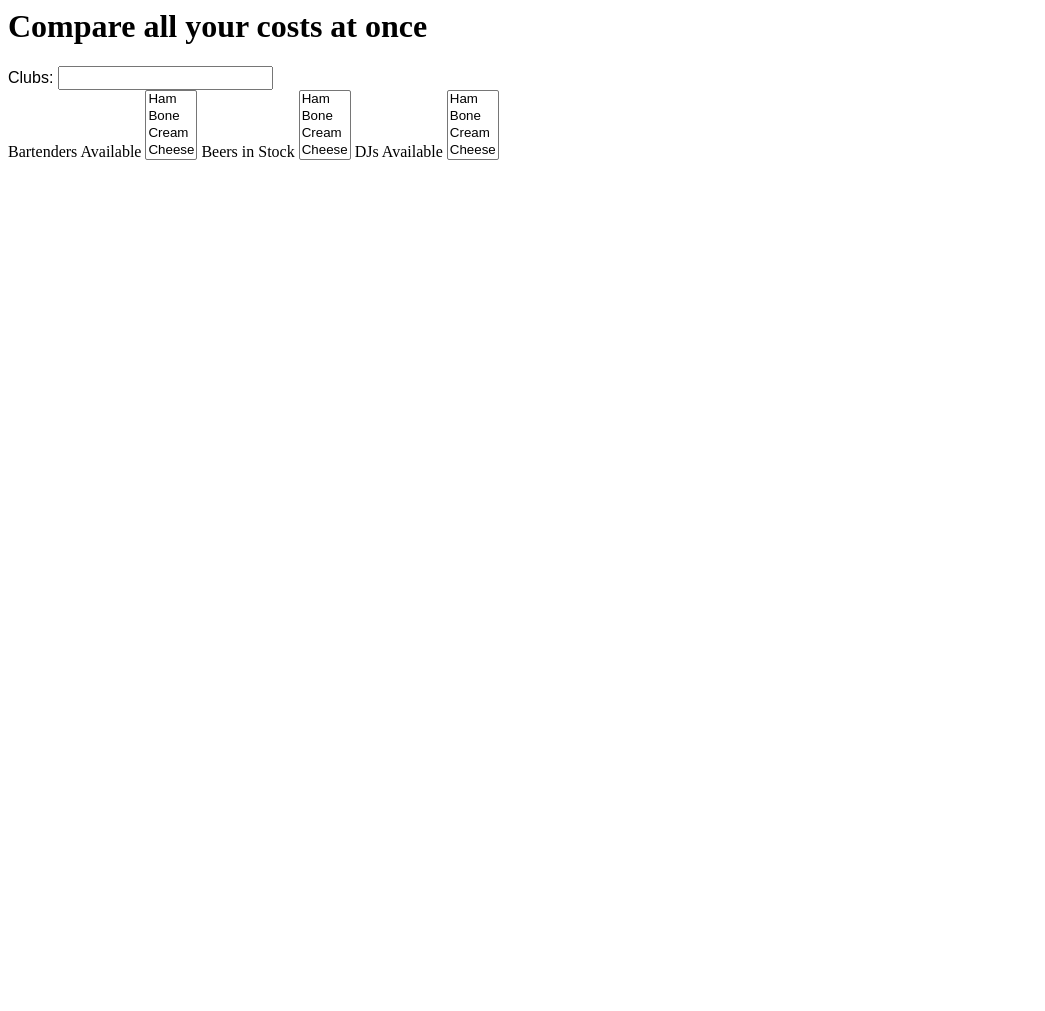
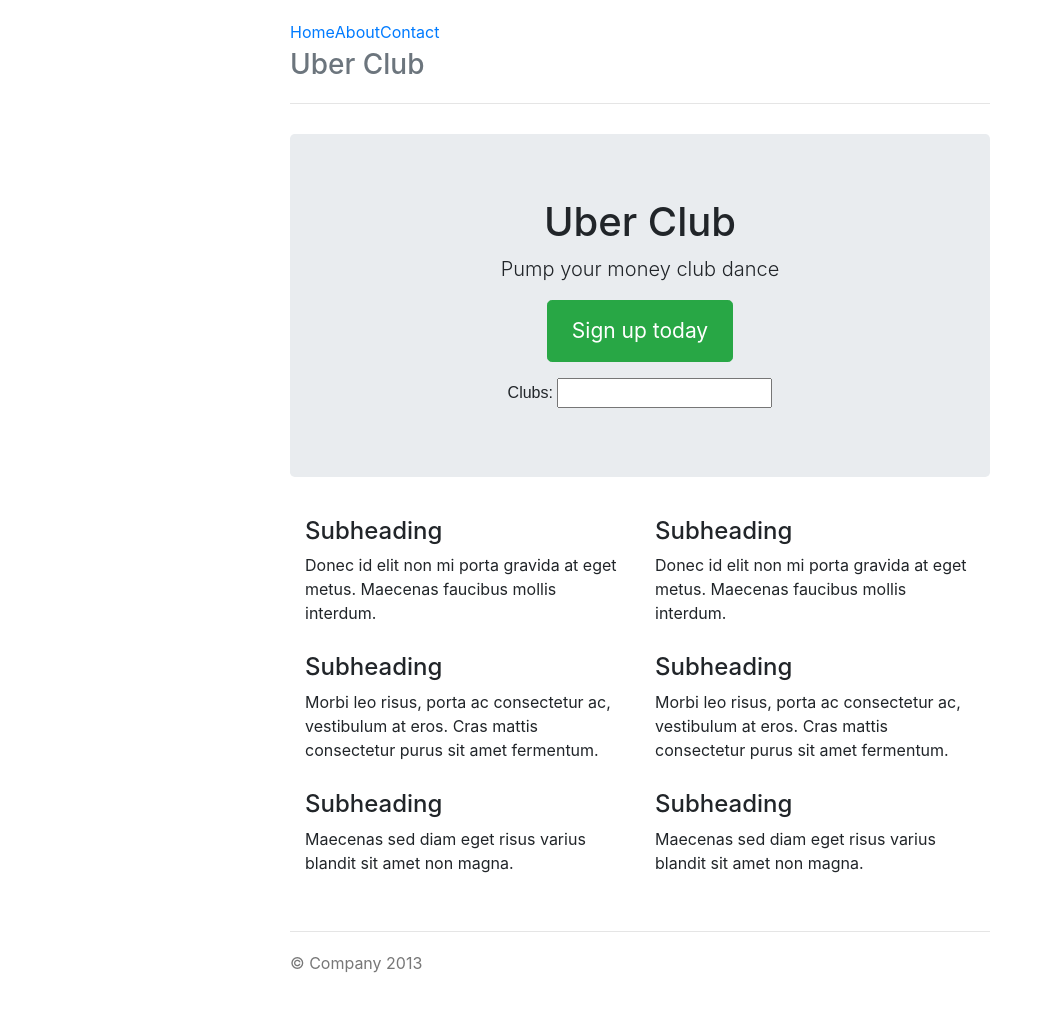
Before and after one commit to stewsmith/uber_club, a Flask app: page / in a window 1280 px wide. Shown: the whole page, without its empty margins (0-1045 px from the left). Before the commit the page ends 160 px from the top, so only its background shows below. Run offline with Flask 2, Linux system fonts and the light colour scheme; data that the repository does not hold is empty; some libraries are stand-ins or nearby versions.

Commit message:
bootstrap it

```diff
--- /dev/null
+++ b/web_app/static/jumbotron-narrow.css
@@ -0,0 +1,79 @@
+/* Space out content a bit */
+body {
+  padding-top: 20px;
+  padding-bottom: 20px;
+}
+
+/* Everything but the jumbotron gets side spacing for mobile first views */
+.header,
+.marketing,
+.footer {
+  padding-left: 15px;
+  padding-right: 15px;
+}
+
+/* Custom page header */
+.header {
+  border-bottom: 1px solid #e5e5e5;
+}
+/* Make the masthead heading the same height as the navigation */
+.header h3 {
+  margin-top: 0;
+  margin-bottom: 0;
+  line-height: 40px;
+  padding-bottom: 19px;
+}
+
+/* Custom page footer */
+.footer {
+  padding-top: 19px;
+  color: #777;
+  border-top: 1px solid #e5e5e5;
+}
+
+/* Customize container */
+@media (min-width: 768px) {
+  .container {
+    max-width: 730px;
+  }
+}
+.container-narrow > hr {
+  margin: 30px 0;
+}
+
+/* Main marketing message and sign up button */
+.jumbotron {
+  text-align: center;
+  border-bottom: 1px solid #e5e5e5;
+}
+.jumbotron .btn {
+  font-size: 21px;
+  padding: 14px 24px;
+}
+
+/* Supporting marketing content */
+.marketing {
+  margin: 40px 0;
+}
+.marketing p + h4 {
+  margin-top: 28px;
+}
+
+/* Responsive: Portrait tablets and up */
+@media screen and (min-width: 768px) {
+  /* Remove the padding we set earlier */
+  .header,
+  .marketing,
+  .footer {
+    padding-left: 0;
+    padding-right: 0;
+  }
+  /* Space out the masthead */
+  .header {
+    margin-bottom: 30px;
+  }
+  /* Remove the bottom border on the jumbotron for visual effect */
+  .jumbotron {
+    border-bottom: 0;
+  }
+}
--- a/web_app/templates/index.html
+++ b/web_app/templates/index.html
@@ -1,36 +1,88 @@
-<html>
+<!DOCTYPE html>
+<html lang="en">
   <head>
+    <meta charset="utf-8">
+    <meta http-equiv="X-UA-Compatible" content="IE=edge">
+    <meta name="viewport" content="width=device-width, initial-scale=1.0">
+    <meta name="description" content="">
+    <meta name="author" content="">
+    <link rel="shortcut icon" href="../../docs-assets/ico/favicon.png">
     <link rel="stylesheet" href="http://code.jquery.com/ui/1.10.3/themes/smoothness/jquery-ui.css" />
     <script src="http://code.jquery.com/jquery-1.9.1.js"></script>
     <script src="http://code.jquery.com/ui/1.10.3/jquery-ui.js"></script>
+
+    <title>Narrow Jumbotron Template for Bootstrap</title>
+
+    <!-- Bootstrap core CSS -->
+    <link href="/static/bootstrap/dist/css/bootstrap.css" rel="stylesheet">
+
+    <!-- Custom styles for this template -->
+    <link href="/static/jumbotron-narrow.css" rel="stylesheet">
+
+    <!-- HTML5 shim and Respond.js IE8 support of HTML5 elements and media queries -->
+    <!--[if lt IE 9]>
+      <script src="https://oss.maxcdn.com/libs/html5shiv/3.7.0/html5shiv.js"></script>
+      <script src="https://oss.maxcdn.com/libs/respond.js/1.3.0/respond.min.js"></script>
+    <![endif]-->
   </head>
+
   <body>
-        <h1>Compare all your costs at once</h1>
+
+    <div class="container">
+      <div class="header">
+        <ul class="nav nav-pills pull-right">
+          <li class="active"><a href="#">Home</a></li>
+          <li><a href="#">About</a></li>
+          <li><a href="#">Contact</a></li>
+        </ul>
+        <h3 class="text-muted">Uber Club</h3>
+      </div>
+
+      <div class="jumbotron">
+        <h1>Uber Club</h1>
+        <p class="lead">Pump your money club dance</p>
+        <p><a class="btn btn-lg btn-success" href="#" role="button">Sign up today</a></p>
         <div class="ui-widget">
             <label for="clubs">Clubs: </label>
             <input id="clubs" />
         </div>
-        Bartenders Available
-        <select multiple="multiple">
-            <option>Ham</option>
-            <option>Bone</option>
-            <option>Cream</option>
-            <option>Cheese</option>
-        </select>
-        Beers in Stock
-        <select multiple="multiple">
-            <option>Ham</option>
-            <option>Bone</option>
-            <option>Cream</option>
-            <option>Cheese</option>
-        </select>
-        DJs Available
-        <select multiple="multiple">
-            <option>Ham</option>
-            <option>Bone</option>
-            <option>Cream</option>
-            <option>Cheese</option>
-        </select>
+      </div>
+
+      <div class="row marketing">
+        <div class="col-lg-6">
+          <h4>Subheading</h4>
+          <p>Donec id elit non mi porta gravida at eget metus. Maecenas faucibus mollis interdum.</p>
+
+          <h4>Subheading</h4>
+          <p>Morbi leo risus, porta ac consectetur ac, vestibulum at eros. Cras mattis consectetur purus sit amet fermentum.</p>
+
+          <h4>Subheading</h4>
+          <p>Maecenas sed diam eget risus varius blandit sit amet non magna.</p>
+        </div>
+
+        <div class="col-lg-6">
+          <h4>Subheading</h4>
+          <p>Donec id elit non mi porta gravida at eget metus. Maecenas faucibus mollis interdum.</p>
+
+          <h4>Subheading</h4>
+          <p>Morbi leo risus, porta ac consectetur ac, vestibulum at eros. Cras mattis consectetur purus sit amet fermentum.</p>
+
+          <h4>Subheading</h4>
+          <p>Maecenas sed diam eget risus varius blandit sit amet non magna.</p>
+        </div>
+      </div>
+
+      <div class="footer">
+        <p>&copy; Company 2013</p>
+      </div>
+
+    </div> <!-- /container -->
+
+
+    <!-- Bootstrap core JavaScript
+    ================================================== -->
+    <!-- Placed at the end of the document so the pages load faster -->
+
     <script>
         {% autoescape false %}
         var clubs = {{ data }};
```
Lines whose indentation alone changed are shown as unchanged.
